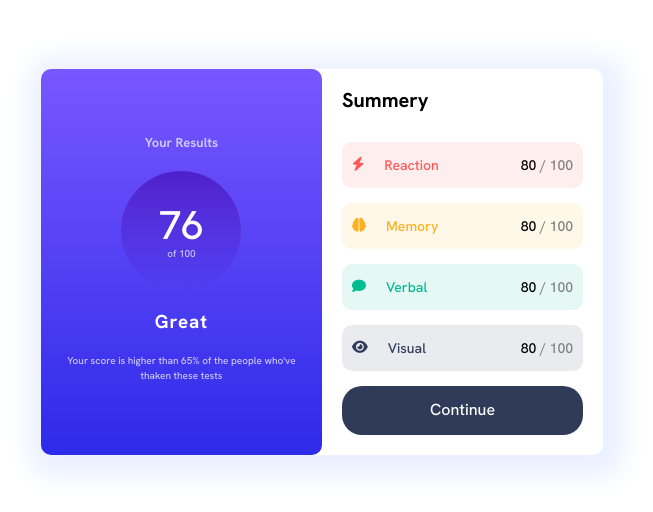
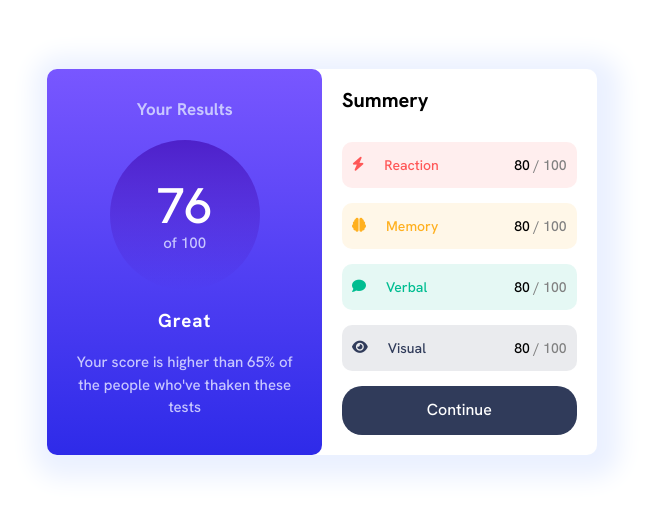
Before and after one commit to RyanAbdaul/Results-summary-component, a plain HTML site: page index.html in a window 1280 px wide. Shown: the part 138-650 px from the top of the page, without its empty margins (318-971 px from the left). Drawn offline with Linux system fonts and the light colour scheme.

Commit message:
Some Modifies

```diff
--- a/style/main.css
+++ b/style/main.css
@@ -48,32 +48,33 @@ h6 {
   -o-border-radius: 10px;
 }
 .results-box .result h2 {
-  font-size: 13px;
+  font-size: 17px;
   color: var(--light-lavender);
 }
 .results-box .result div.circle {
-  width: 120px;
-  height: 120px;
+  width: 150px;
+  height: 150px;
   background: linear-gradient(to top, var(--persian-blue), var(--violet-blue));
 }
 .results-box .result div.circle span:first-child {
-  font-size: 40px;
+  font-size: 50px;
   color: var(--white);
 }
 .results-box .result div.circle span:last-child {
   color: var(--light-lavender);
-  font-size: 10px;
+  font-size: 15px;
 }
 .results-box .result h3 {
   color: var(--white);
   letter-spacing: 1px;
 }
 .results-box .result p {
-  font-size: 10px;
+  font-size: 15px;
   padding: 5px;
   text-align: center;
   line-height: 1.5;
   color: var(--light-lavender);
+  max-width: 300px;
 }
 /* End Result */
 /* Start Stats */
@@ -112,6 +113,10 @@ h6 {
   -moz-border-radius: 20px;
   -ms-border-radius: 20px;
   -o-border-radius: 20px;
+  cursor: pointer;
+}
+.stats button:hover {
+  background-color: hsl(225, 31%, 32%);
 }
 /* End Stats */
 @media (max-width: 767px) {
```
